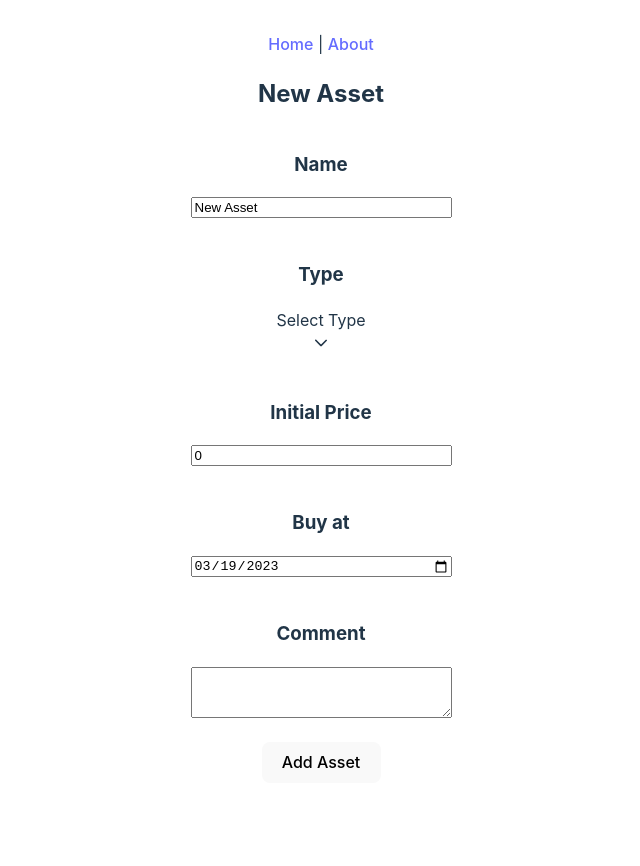
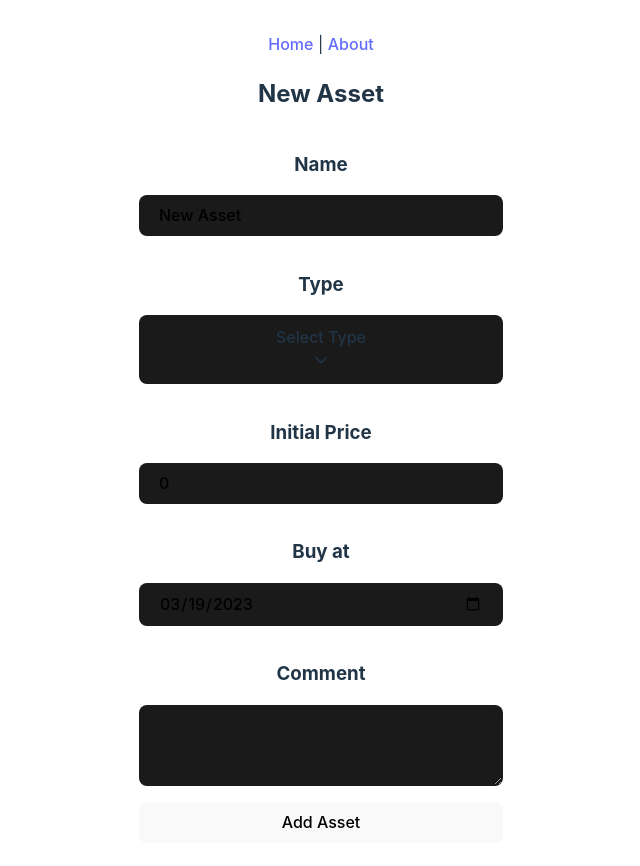
Before and after one commit to felipereyel/finance-tracker, a Vue app: page /new-asset in a window 1280 px wide. Shown: the top 866 px of the page, without its empty margins (319-959 px from the left). Before the commit the page ends 815 px from the top, so only its background shows below. Built offline with nearby package versions, Linux system fonts and the light colour scheme; no server answers; what pocketbase would draw is missing.

Commit message:
add datatables

```diff
--- a/src/models/index.ts
+++ b/src/models/index.ts
@@ -1,2 +1,3 @@
+export * from "./types";
 export * from "./assets";
 export * from "./assetPrices";
--- a/src/models/types.ts
+++ b/src/models/types.ts
@@ -1,4 +1,18 @@
-type AssetTypeEnum = "fii" | "federal_bond" | "cdb" | "hedge_fund" | "other";
+type AssetTypeEnum =
+  | "fii"
+  | "federal_bond"
+  | "cdb"
+  | "hedge_fund"
+  | "stock"
+  | "other";
+export const assetTypeOptions: AssetTypeEnum[] = [
+  "fii",
+  "federal_bond",
+  "cdb",
+  "hedge_fund",
+  "stock",
+  "other",
+];
 
 type Metadata = {
   assets: {
--- a/src/style.css
+++ b/src/style.css
@@ -80,3 +80,26 @@ button:focus-visible {
     background-color: #f9f9f9;
   }
 }
+
+
+.p-dropdown-panel {
+  background: black;
+}
+
+textarea, input, .p-dropdown, .p-datatable {
+  border-radius: 8px;
+  border: 1px solid transparent;
+  padding: 0.6em 1.2em;
+  font-size: 1em;
+  font-weight: 500;
+  font-family: inherit;
+  background-color: #1a1a1a;
+  cursor: pointer;
+  transition: border-color 0.25s;
+}
+.p-datatable-tbody > tr > td {
+  text-align: left;
+  border: 1px solid #e9ecef;
+  border-width: 1px 0 0 0;
+  padding: 1rem 1rem;
+}
--- /dev/null
+++ b/src/utils/currency.ts
@@ -0,0 +1,4 @@
+export const formatCurrencyBRL = (value: number) =>
+  new Intl.NumberFormat("en-US", { style: "currency", currency: "BRL" }).format(
+    value
+  );
--- a/src/views/Asset.vue
+++ b/src/views/Asset.vue
@@ -6,10 +6,7 @@
     <h2>{{ asset.name }}</h2>
     <div class="asset-columns">
       <textarea cols="30" rows="3" v-model="asset.comment"></textarea>
-      <div class="asset-sell-date">
-        <input type="date" v-model="asset.sellDate" />
-        <button @click="clearSellDate">Clear Sell Date</button>
-      </div>
+      <input type="date" v-model="asset.sellDate" />
     </div>
     <br>
     <h3>Prices</h3>
@@ -65,4 +62,8 @@ const addPrice = () => {
   flex-direction: row;
   justify-content: space-between;
 }
+
+.asset-columns > *:not(:last-child) {
+  margin-bottom: 1rem;
+}
 </style>
--- a/src/views/Home.vue
+++ b/src/views/Home.vue
@@ -3,27 +3,57 @@
   <div v-if="loading">
     <h2>Loading...</h2>
   </div>
-  <div v-else>
-    <ul>
-      <li v-for="note in assets" :key="note.id">
-        <router-link :to="{ name: 'asset', params: { id: note.id } }">
-          {{ note.name }}
-        </router-link>
-      </li>
-    </ul>
+  <div v-else-if="sections">
+    <div v-for="section in sections" :key="section.type">
+      <div class="section-head">
+        <h2>{{ section.type }}</h2>
+        <button @click="createAsset(section.type)">Create {{ section.type }}</button>
+      </div>
+      <DataTable :value="section.assets" tableStyle="min-width: 50rem" @row-click="goToAsset">
+        <Column field="name" header="Name"></Column>
+        <Column field="initialPrice" header="Buy Price">
+          <template #body="{ data }">
+            {{ formatCurrencyBRL(data.initialPrice) }}
+          </template>
+        </Column>
+        <Column field="buy_date" header="Buy Date">
+          <template #body="{ data }">
+            {{ formatDate(data.buy_date) }}
+          </template>
+        </Column>
+      </DataTable>
+    </div>
   </div>
-  <button @click="createAsset">Create Asset</button>
 </template>
 
 <script setup lang="ts">
 import { useRouter } from 'vue-router';
-import { AssetModel } from '../models';
+import DataTable from 'primevue/datatable';
+import Column from 'primevue/column';
+import { AssetModel, assetTypeOptions } from '../models';
 import { asyncComputed } from '../utils/vue';
+import { formatDate } from '../utils/date';
+import { formatCurrencyBRL } from '../utils/currency';
+import { computed } from 'vue';
+
 const router = useRouter();
+const { result: assets, loading } = asyncComputed(() => AssetModel.getLiveAssets());
+const createAsset = async (type?: string) => router.push({ name: 'new-asset', query: { type } });
+const goToAsset = (event: any) => router.push({ name: 'asset', params: { id: event.data.id } });
 
-const { result: assets, loading } = asyncComputed(() => AssetModel.getLiveAssets());
-
-const createAsset = async () => router.push({ name: 'new-asset' });
+const sections = computed(
+  () => assets.value
+        ? assetTypeOptions.map((ato) => {
+          return {assets: assets.value?.filter((a) => a.type === ato) ?? [], type: ato}
+        }).filter((s) => s.assets.length > 0)
+        : null
+);
 </script>
 
-<style scoped></style>
+<style scoped>
+.section-head {
+  display: flex;
+  justify-content: space-between;
+  align-items: center;
+}
+</style>
--- a/src/views/NewAsset.vue
+++ b/src/views/NewAsset.vue
@@ -3,37 +3,34 @@
     <div class="asset-columns">
       <h3>Name</h3>
       <input v-model="state.newAsset.name" />
-      <br>
       <h3>Type</h3>
-      <Dropdown v-model="state.newAsset.type" :options="assetTypeOption" placeholder="Select Type" />
-      <br>
+      <Dropdown v-model="state.newAsset.type" :options="assetTypeOptions" placeholder="Select Type" />
       <h3>Initial Price</h3>
       <input type="number" v-model="state.newAsset.initial_price" />
-      <br>
       <h3>Buy at</h3>
       <input type="date" v-model="state.newAsset.buy_date" />
-      <br>
       <h3>Comment</h3>
       <textarea cols="30" rows="3" v-model="state.newAsset.comment"></textarea>
+      <button @click="createAsset">Add Asset</button>
     </div>
-    <br>
-    <button @click="createAsset">Add Asset</button>
 </template>
 
 <script setup lang="ts">
 import { ref } from 'vue';
-import { useRouter } from 'vue-router';
-import { AssetModel, AssetCreateDTO, AssetPriceModel } from '../models';
+import { useRouter, useRoute } from 'vue-router';
+import { AssetModel, AssetCreateDTO, AssetPriceModel, assetTypeOptions } from '../models';
 import { now } from '../utils/date';
 import Dropdown from 'primevue/dropdown';
 
 const router = useRouter();
+const route = useRoute();
 
 const state = ref({
   newAsset: {
     name: "New Asset",
     initial_price: 0,
-    buy_date: now()
+    buy_date: now() ,
+    type: route.query.type as string | undefined,
   } as AssetCreateDTO,
 });
 
@@ -53,7 +50,6 @@ const createAsset = async () => {
   }
 };
 
-const assetTypeOption = ['fii', 'federal_bond', 'cdb', 'hedge_fund', 'stock', 'other'];
 </script>
 
 <style scoped>
@@ -63,9 +59,7 @@ const assetTypeOption = ['fii', 'federal_bond', 'cdb', 'hedge_fund', 'stock', 'o
   justify-content: space-between;
 }
 
-.asset-sell-date {
-  display: flex;
-  flex-direction: row;
-  justify-content: space-between;
+.asset-columns > *:not(:last-child) {
+  margin-bottom: 1rem;
 }
 </style>
```
